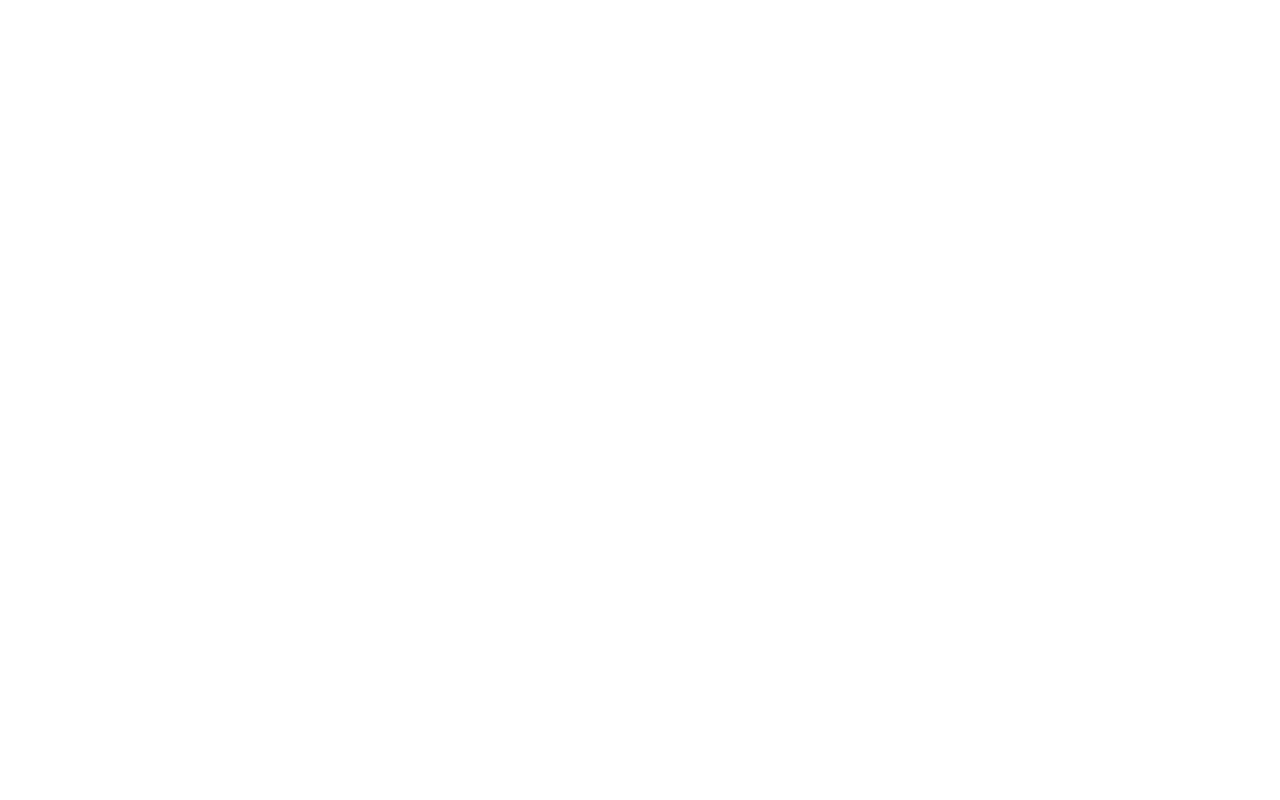
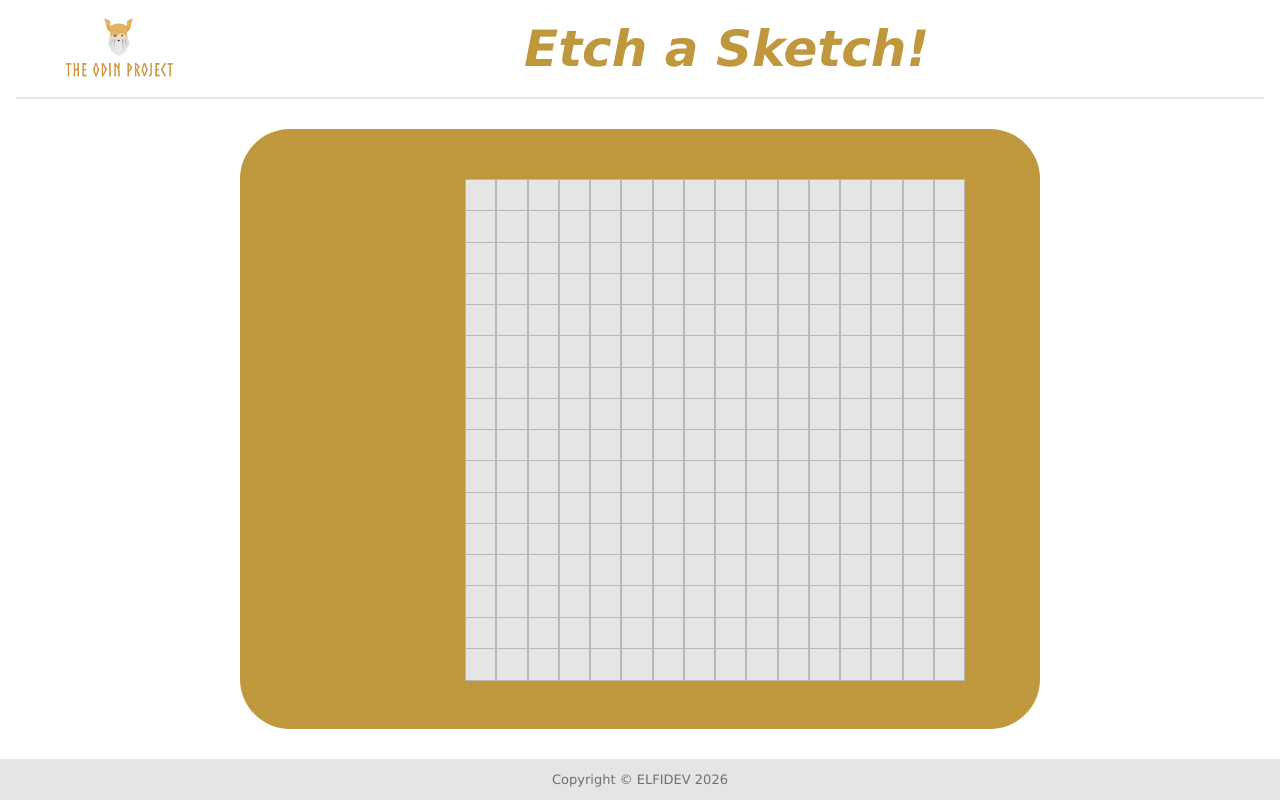
Before and after one commit to elfidev-oficial/etch-a-sketch-op, a plain HTML site: page index.html in a window 1280 px wide. Drawn offline with Linux system fonts and the light colour scheme.

Commit message:
Add the initial canvas
The etch-a-sketch didn't show the canvas, and the webpage only had the title. The implementation of a function that generate the canvas initial grid with the initial styles will allow the user to identify the canvas. The changes includes:

- Add the logo.png

- index.html:
	- fix: Rename the div's class/id

- styles.css:
	- feat: Add the initial styles on the webpage

- main.js:
	- feat: Add the canvas constant
	- feat: Add the generateGrid() function

- README.md:
	- docs: Change the title

```diff
--- a/index.html
+++ b/index.html
@@ -2,15 +2,17 @@
 <html lang="en">
 <head>
     <meta charset="UTF-8">
+    <meta http-equiv="X-UA-Compatible" content="ie=edge">
     <meta name="viewport" content="width=device-width, initial-scale=1.0">
     <link rel="stylesheet" href="/styles/styles.css">
     <title>My Amazing Etch-a-Sketch!</title>
 </head>
 <body>
-    <div id="pageTitle" class="section">
-
+    <div class="header">
+        <img src="/img/logo.png" alt="TOP Logo">
+        <h1>Etch a Sketch!</h1>
     </div>
-    <div id="pageContent" class="section">
+    <div class="content">
         <div id="etchASketch">
             <div id="canvasSize" class="container">
 
@@ -20,8 +22,8 @@
             </div>
         </div>
     </div>
-    <div id="pageFooter" class="section">
-
+    <div class="footer">
+        <p>Copyright &copy; ELFIDEV 2026</p>
     </div>
     <script src="/js/main.js"></script>
 </body>
--- a/js/main.js
+++ b/js/main.js
@@ -0,0 +1,22 @@
+const canvas = document.querySelector("#canvas");
+
+function generateGrid(canvasSize) {
+    // Row's loop
+    for (let i = 0; i < canvasSize; i++) {
+        // Create the row
+        const row = document.createElement("div");
+        row.setAttribute("class", "row");
+        // Fill the row with squares
+        for (let j = 0; j < canvasSize; j++) {
+            // Create the square
+            const square = document.createElement("div");
+            square.setAttribute("class", "square");
+            // Append the square to the row
+            row.appendChild(square);
+        }
+        // Append to the canvas
+        canvas.appendChild(row);
+    }
+}
+
+generateGrid(16);
--- a/styles/styles.css
+++ b/styles/styles.css
@@ -0,0 +1,95 @@
+body{
+    font-family: Verdana, Geneva, Tahoma, sans-serif;
+    margin: 0;
+    overflow: hidden;
+    height: 100vh;
+    display: flex;
+    flex-flow: column;
+    justify-content: space-between;
+}
+
+/*Flex Display*/
+.header,
+.content,
+.footer,
+.container,
+.row,
+#etchASketch,
+#canvas {
+    display: flex;
+}
+
+.content,
+.footer {
+    align-items: center;
+    justify-content: center;
+}
+
+/*------------------------------------------------------------------*/
+/*
+|----------------|
+| HEADER SECTION |
+|----------------|
+*/
+.header {
+    padding: 16px;
+    margin: 0px 16px 0px 16px;
+    border-bottom: 2px solid #e5e5e5;
+}
+
+.header img {
+    height: 65px;
+}
+
+.header h1 {
+    margin: auto;
+    color: #bf983e;
+    font-style: italic;
+    font-size: 50px;
+}
+
+/*------------------------------------------------------------------*/
+/*
+|----------------|
+| CONTENT SECTION |
+|----------------|
+*/
+
+#etchASketch {
+    width: 800px;
+    height: 600px;
+    align-items: center;
+    justify-content: space-around;
+    background-color: #bf983e;
+    border-radius: 50px;
+}
+
+#canvas {
+    width: 500px;
+    height: 500px;
+    flex-flow: column;
+}
+
+.row,
+.square {
+    width: 100%;
+    height: 100%;
+}
+
+.square {
+    background-color: #e5e5e5;
+    border: 1px solid #b8b8b8
+}
+
+/*------------------------------------------------------------------*/
+/*
+|----------------|
+| FOOTER SECTION |
+|----------------|
+*/
+.footer {
+    background-color: #e5e5e5;
+    font-size: small;
+    justify-content: center;
+    color: #707070;
+}
```
Also changed, not shown: img/logo.png (added), 1 other file.
